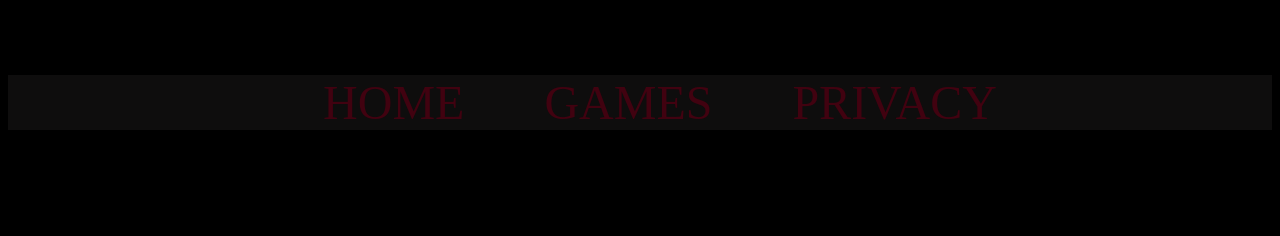
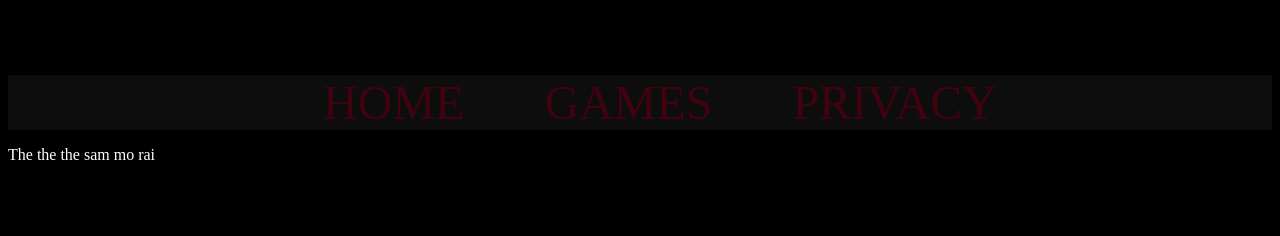
Before and after one commit to OmerBloodwing/DevWS, a plain HTML site: page index.html in a window 1280 px wide. Shown: the top 236 px of the page. Drawn offline with Linux system fonts and the light colour scheme.

Commit message:
Update index.html

```diff
--- a/index.html
+++ b/index.html
@@ -15,6 +15,9 @@
                 <li><a href="./privacy.html" class="privacybtn">PRIVACY</a></li>
             </ul>
         </div>
+        <div>
+            The the the sam mo rai
+        </div>
         <div class="mailtext">omerbloodwing@gmail.com</div>
     </body>
 </html>
```
